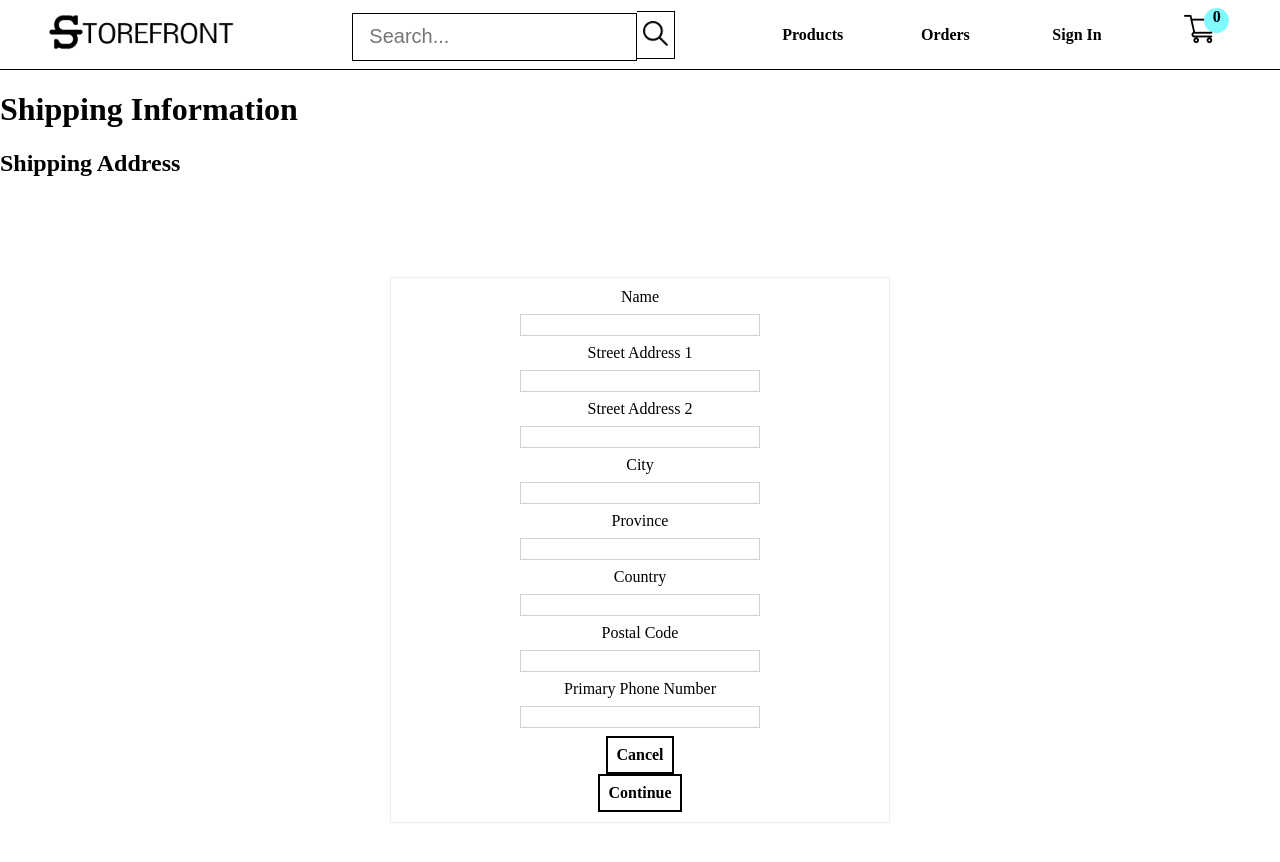
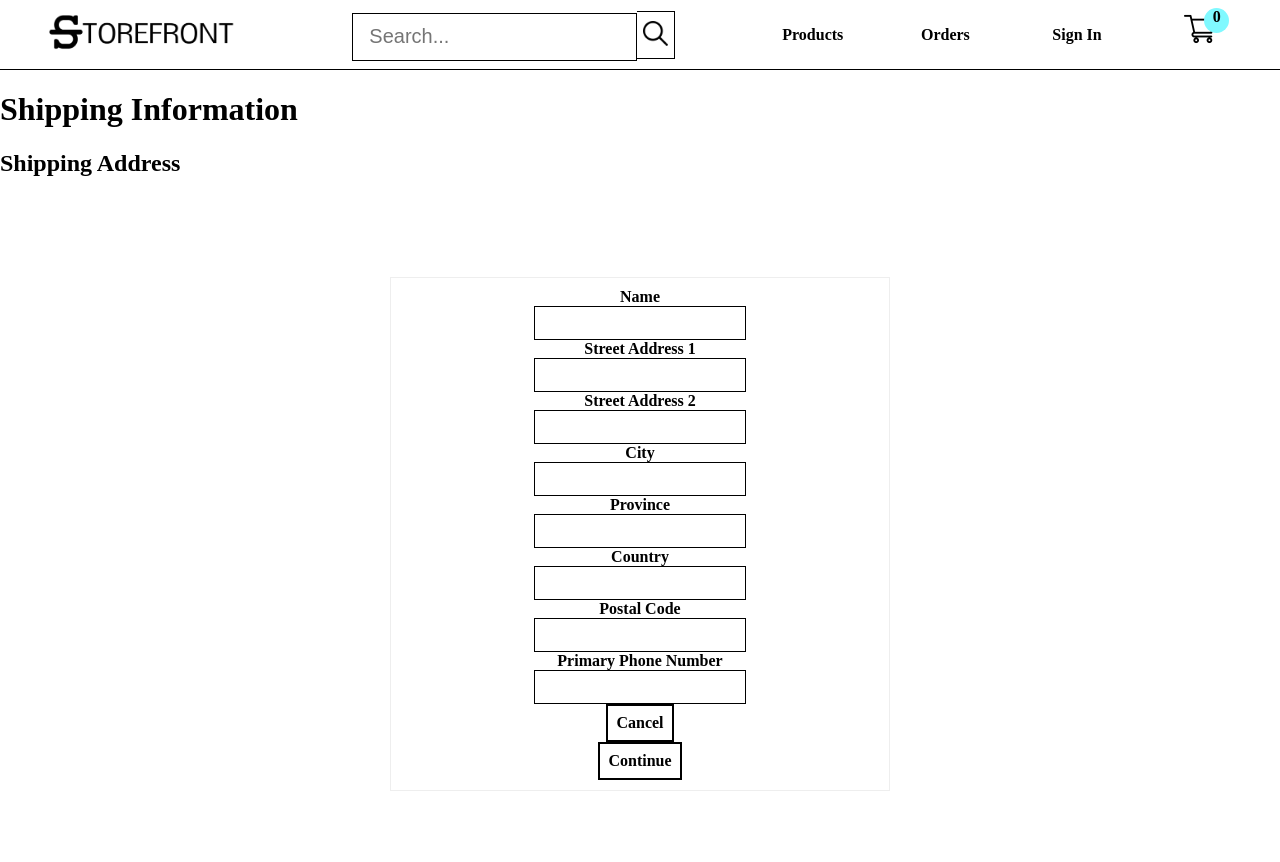
Before and after one commit to jgoodier1/storefront, a React (Create React App) app: page /checkout in a window 1280 px wide. Shown: the top 862 px of the page. Built offline with nearby package versions, Linux system fonts and the light colour scheme.

Commit message:
added props.className and changed some styles

```diff
--- a/src/components/Input.js
+++ b/src/components/Input.js
@@ -3,7 +3,7 @@ import styled from 'styled-components';
 
 const Input = props => {
   return (
-    <div>
+    <div className={props.className}>
       <StyledLabel htmlFor={props.id}>{props.label}</StyledLabel>
       <br />
       <StyledInput
@@ -21,7 +21,7 @@ const Input = props => {
 
 const TextArea = props => {
   return (
-    <div>
+    <div className={props.className}>
       <StyledLabel htmlFor={props.name}>{props.label}</StyledLabel>
       <br />
       <StyledTextArea
@@ -41,22 +41,32 @@ const StyledInput = styled.input`
   font-family: inherit;
   font-size: 100%;
   ${'' /* padding: 1em; */}
-  width: 15em;
-  margin: 0.5em;
-  border: 1px solid #cfd3d7;
+  width: 100%;
+  padding-left: 0.5em;
+  border: 1px solid #000;
+  line-height: 30px;
+
+  :focus {
+    outline: none;
+  }
 `;
 
 const StyledTextArea = styled.textarea`
   font-family: inherit;
   font-size: 100%;
-  width: 15em;
+  ${'' /* width: 15em; */}
   ${'' /* padding: 5em; */}
   margin: 0.5em;
-  border: 1px solid #cfd3d7;
+  border: 1px solid #000;
+
+  :focus {
+    outline: none;
+  }
 `;
 
 const StyledLabel = styled.label`
   font-family: inherit;
   font-size: 100%;
   padding-top: 0.5em;
+  font-weight: bold;
 `;
```
